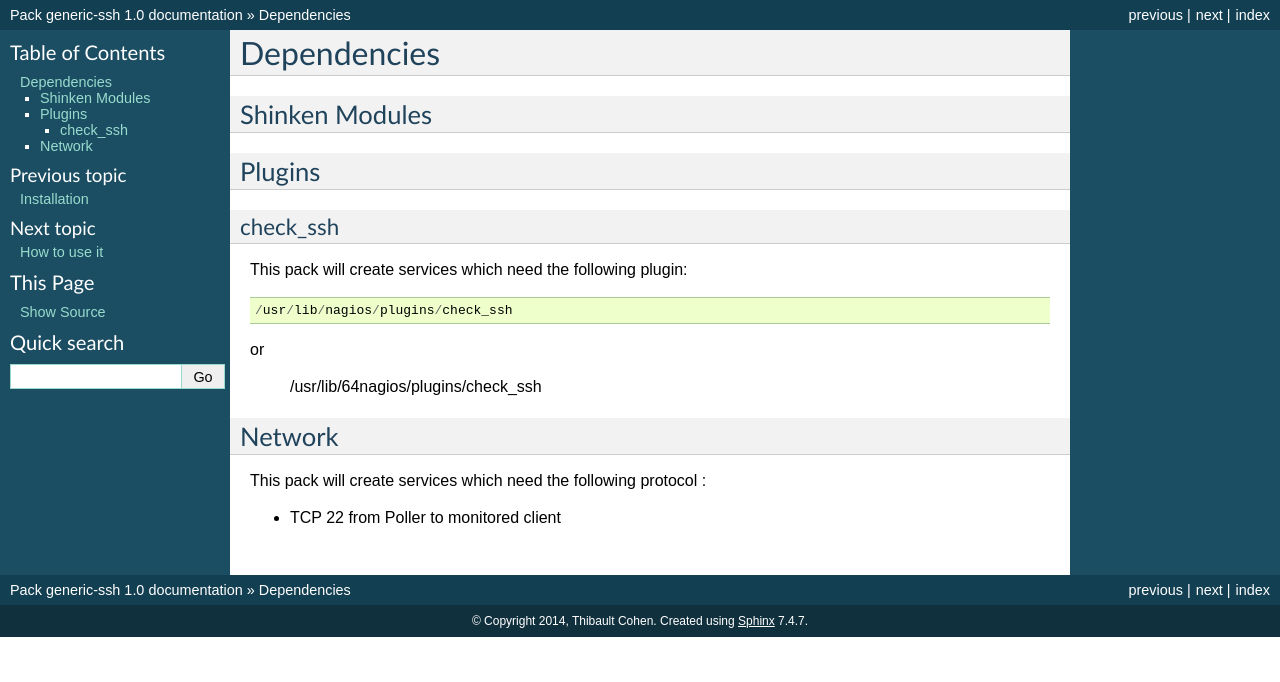
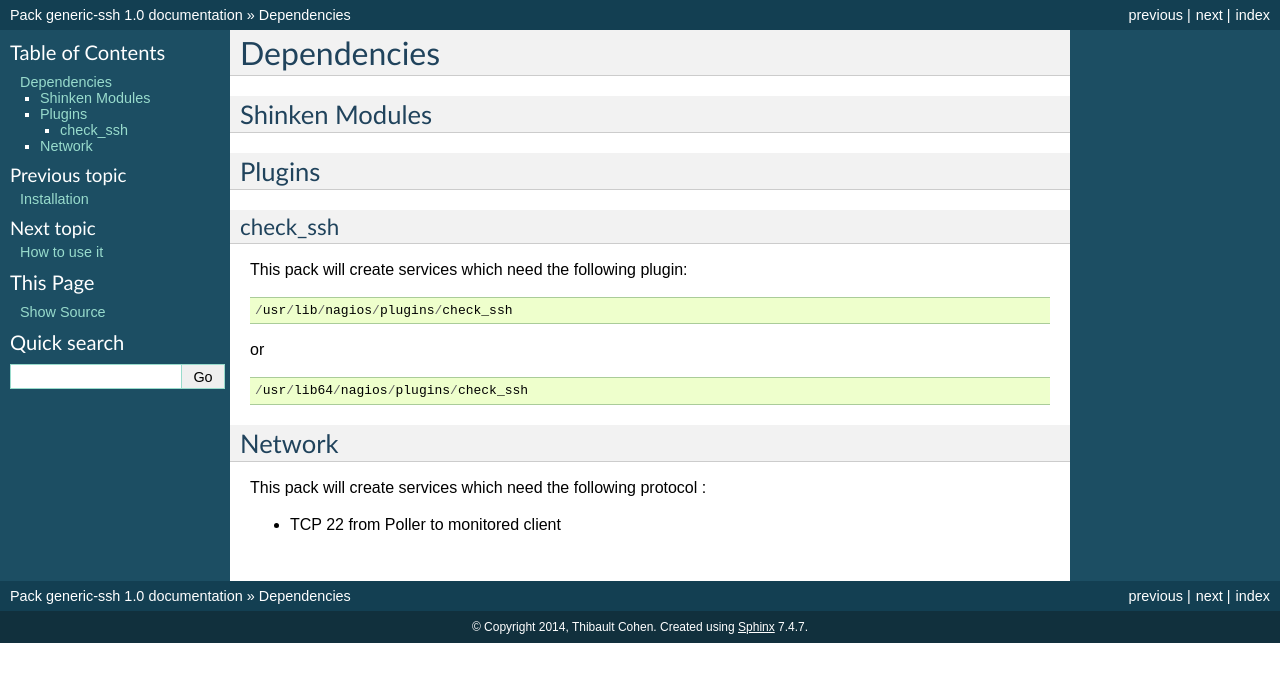
Before and after one commit to savoirfairelinux/monitoring-tools, a Sphinx documentation site: the page built from doc/source/dependencies.rst, in a window 1280 px wide. Shown: the top 682 px of the page. Built offline with Sphinx 7.4.7, drawn with Linux system fonts in a browser that asks for light colours.

Commit message:
* Fix service and doc files

```diff
--- a/doc/source/dependencies.rst
+++ b/doc/source/dependencies.rst
@@ -19,7 +19,9 @@
 
 or
 
-  /usr/lib/64nagios/plugins/check_ssh
+::
+
+  /usr/lib64/nagios/plugins/check_ssh
 
 
 Network
--- a/doc/source/howtouseit.rst
+++ b/doc/source/howtouseit.rst
@@ -8,7 +8,7 @@
 This is the list of settings which can be redefined in the host definition
 
 _SSHPORT
-----------
+--------
 
 :type:              integer
 :description:       SSH port. Usually 22
--- a/doc/source/index.rst
+++ b/doc/source/index.rst
@@ -4,7 +4,7 @@
    contain the root `toctree` directive.
 
 Welcome to Pack generic-ssh's documentation!
-==============================================
+============================================
 
 Contents:
 
```
Also changed, not shown: 4 other files.
